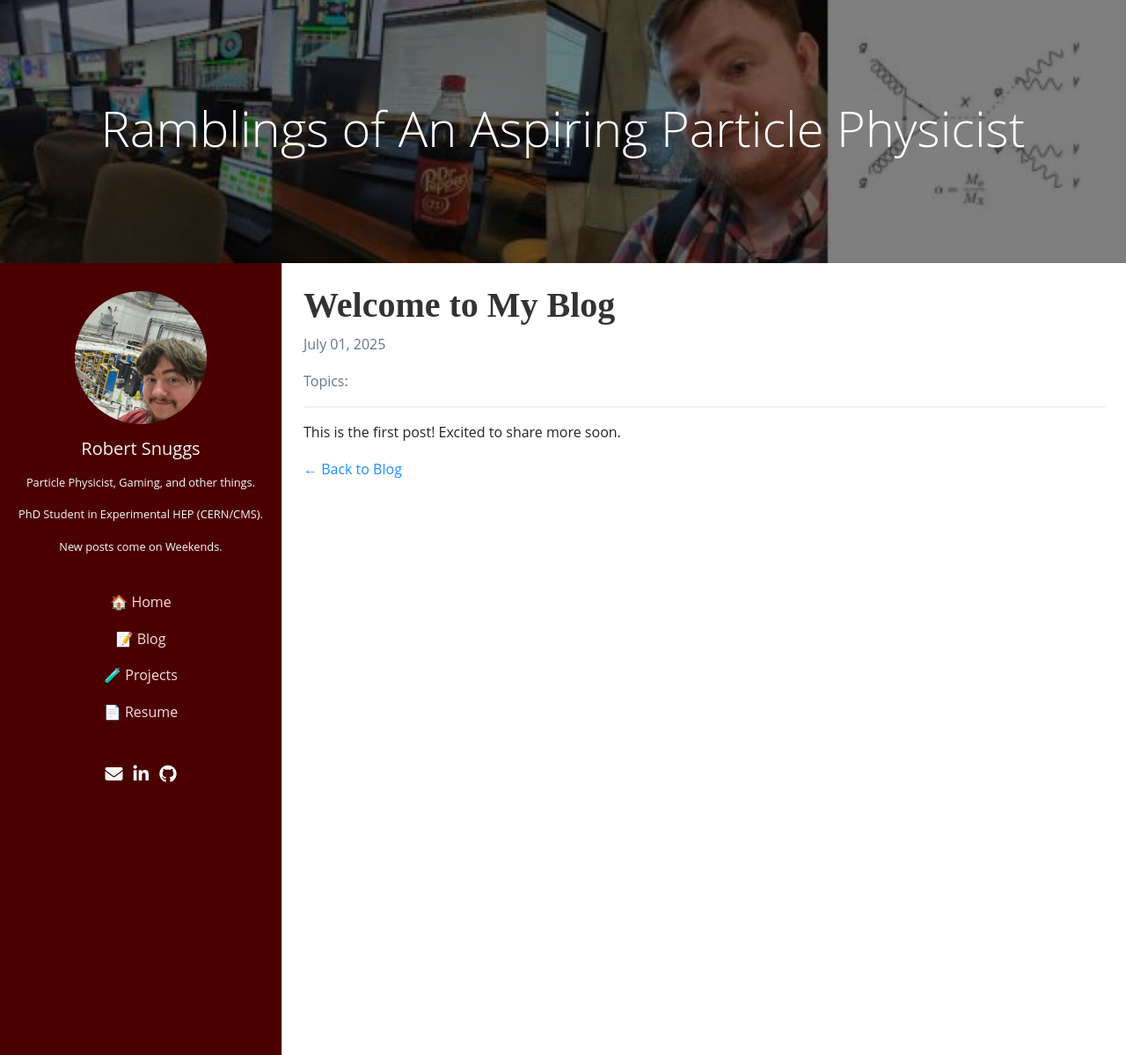
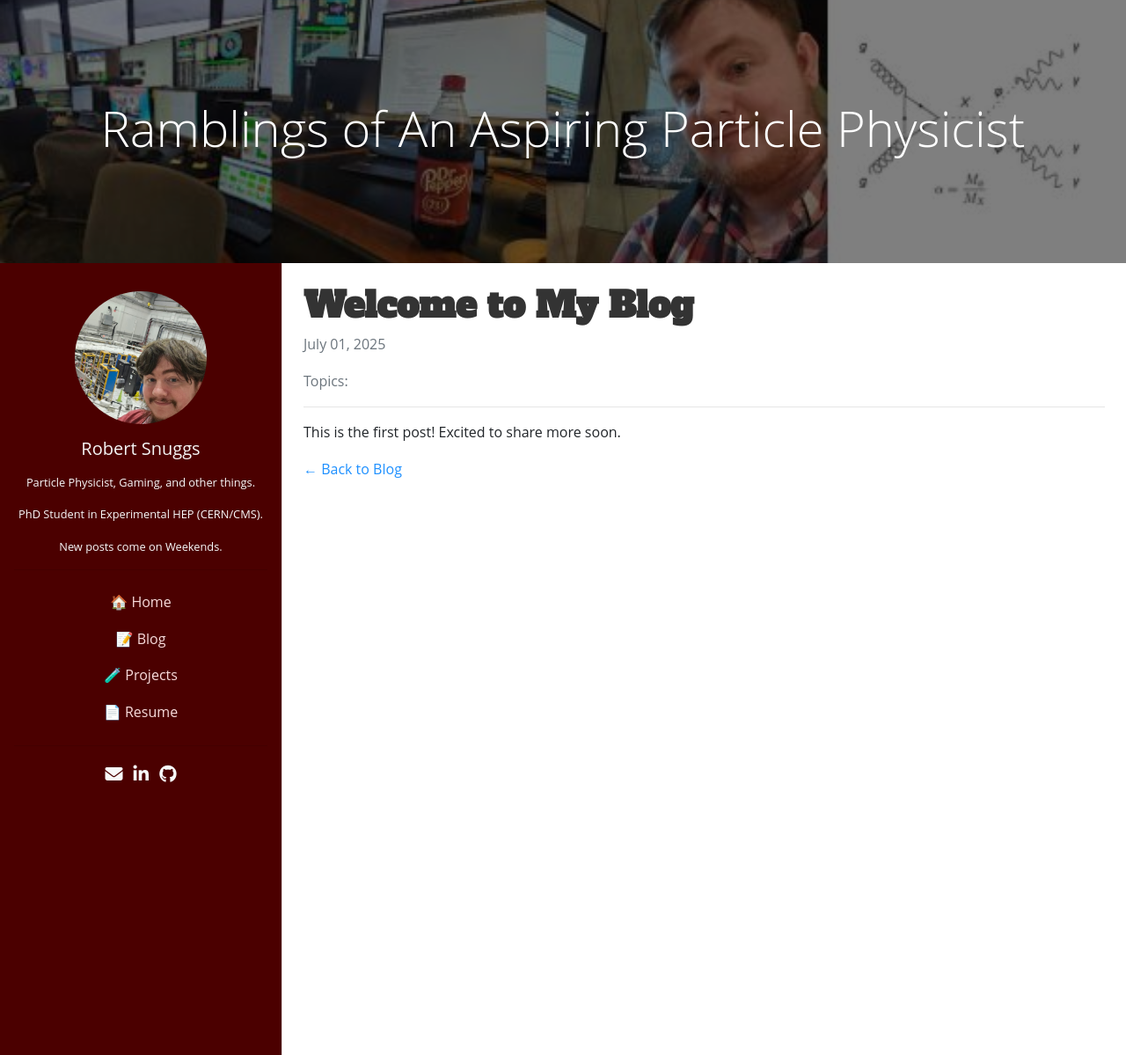
Before and after one commit to madscientoast/madscientoast.github.io, a Jekyll site: the page built from _posts/2025-07-01-welcome.md, in a window 1280 px wide. Shown: the whole page at 88% size. Built offline with Jekyll 4.4.1, drawn with Linux system fonts in a browser that asks for light colours; nearby versions of some CDN libraries; comment, search, counter and statistics services are not loaded.

Commit message:
Update style.css
Trying Alfa Slab One: Cursive for Blog Header

```diff
--- a/assets/css/style.css
+++ b/assets/css/style.css
@@ -41,7 +41,7 @@ main.bg-white {
 }
 
 .blog-post h1 {
-  font-family: 'Merriweather', serif;
+  font-family: 'Alfa Slab One', cursive;
   font-weight: 700;
   color: #333;
 }
```
